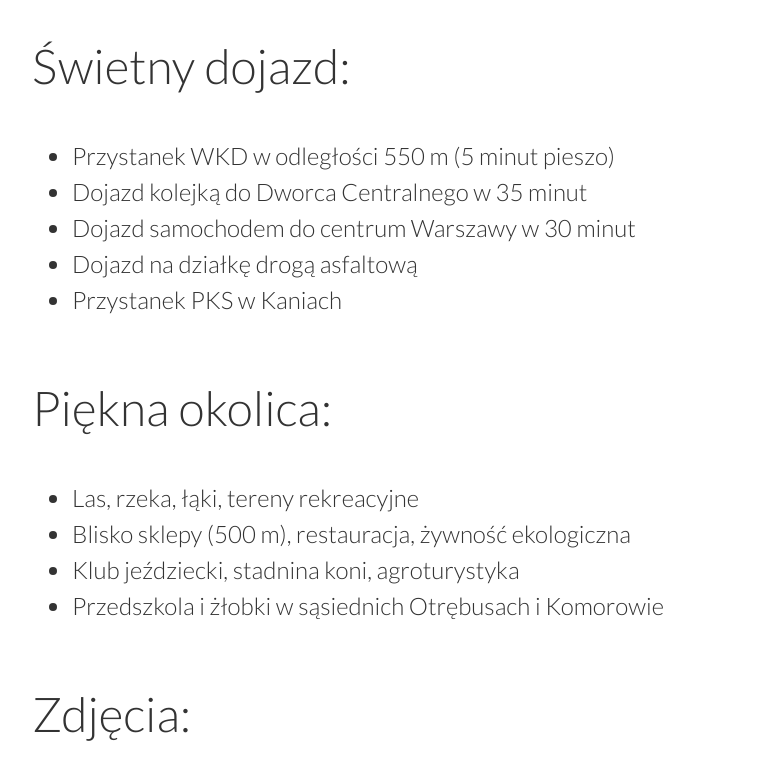
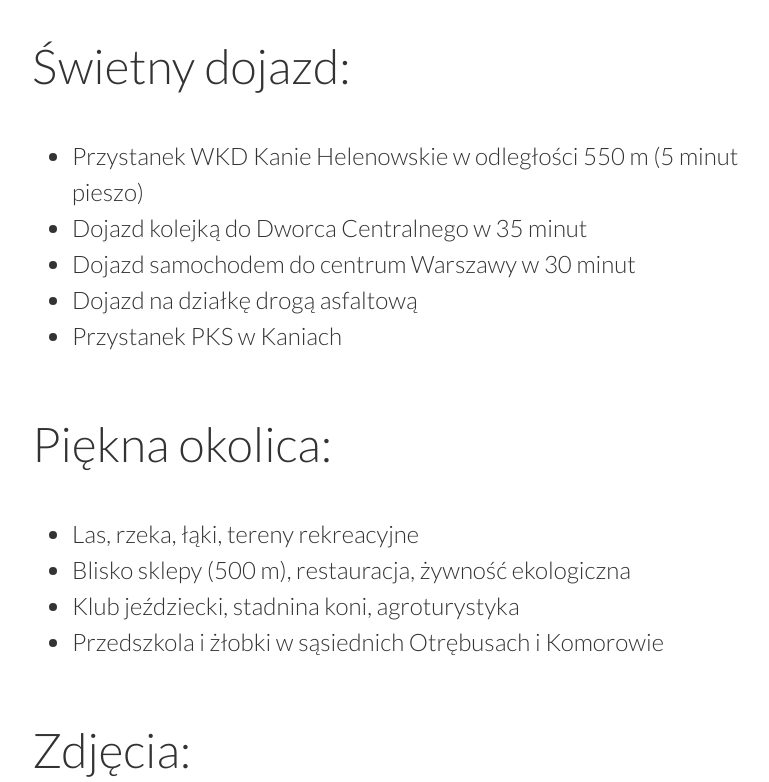
Before and after one commit to dzialkakanie/dzialkakanie.github.io, a plain HTML site: page index.html in a window 1280 px wide. Shown: the part 1800-2582 px from the top of the page, without its empty margins (248-1017 px from the left). Drawn offline with nearby package versions, Linux system fonts and the light colour scheme.

Commit message:
Create index.html

```diff
--- a/index.html
+++ b/index.html
@@ -74,7 +74,7 @@
         <section id="Dojazd" class="content">
           <h1>Świetny dojazd:</h1>
           <ul>
-            <li>Przystanek WKD w odległości 550 m (5 minut pieszo)</li>
+            <li>Przystanek WKD Kanie Helenowskie w odległości 550 m (5 minut pieszo)</li>
             <li>Dojazd kolejką do Dworca Centralnego w 35 minut</li>
             <li>Dojazd samochodem do centrum Warszawy w 30 minut</li>
             <li>Dojazd na działkę drogą asfaltową</li>
```
